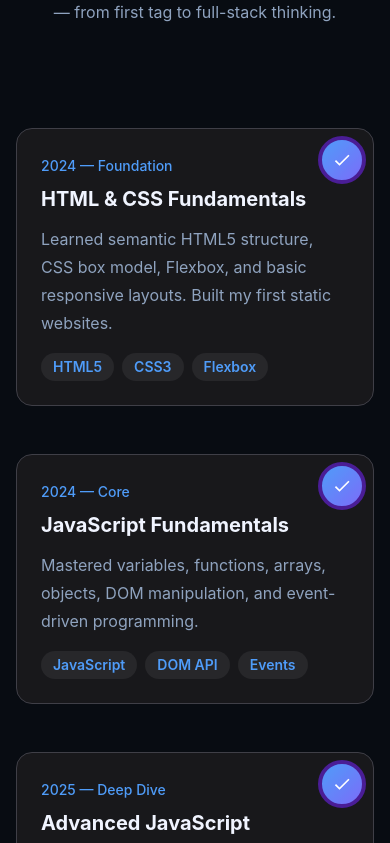
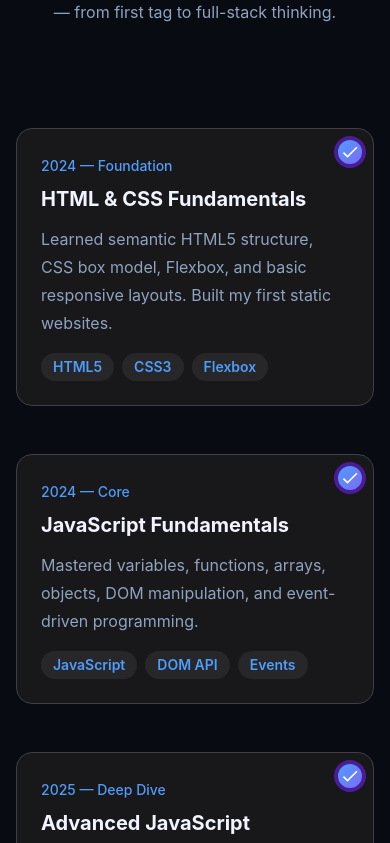
Before and after one commit to bader-codes/Bader-s-Portfolio, a React (Vite) app: page / in a window 390 px wide. Shown: the part 3941-4784 px from the top of the page. Built offline with nearby package versions, Linux system fonts and the light colour scheme.

Commit message:
refactor timeline sestion

```diff
--- a/src/components/Roadmap/TimeLine.tsx
+++ b/src/components/Roadmap/TimeLine.tsx
@@ -32,7 +32,7 @@ export default function Timeline() {
                 {/* Dot */}
                 <div
                   className={`
-                    absolute z-20 w-12 h-12 rounded-full flex items-center justify-center
+                    absolute z-9 w-8 h-8 md:w-12 md:h-12 rounded-full flex items-center justify-center
                     border-4 right-2 top-2 md:left-1/2 md:right-auto md:-translate-x-1/2
                     ${
                       item.completed
```
